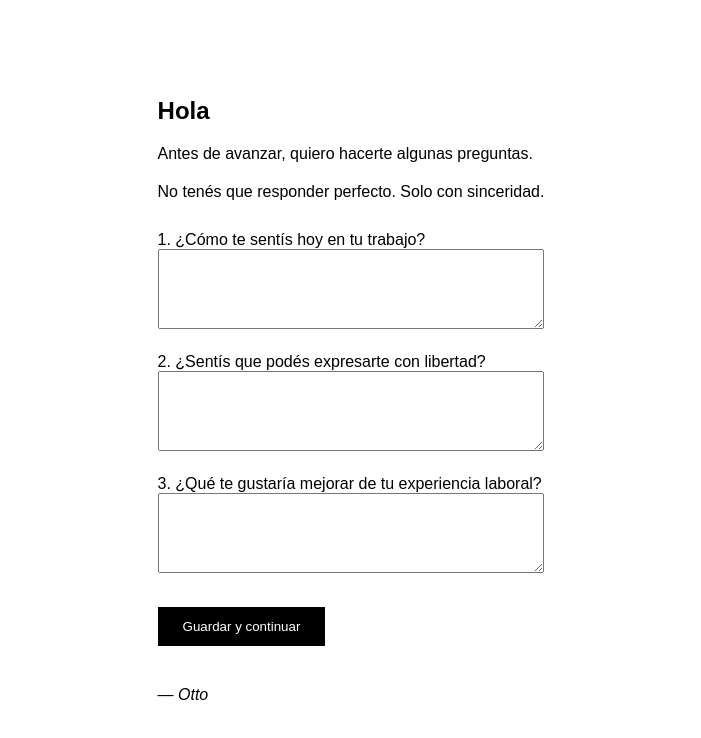
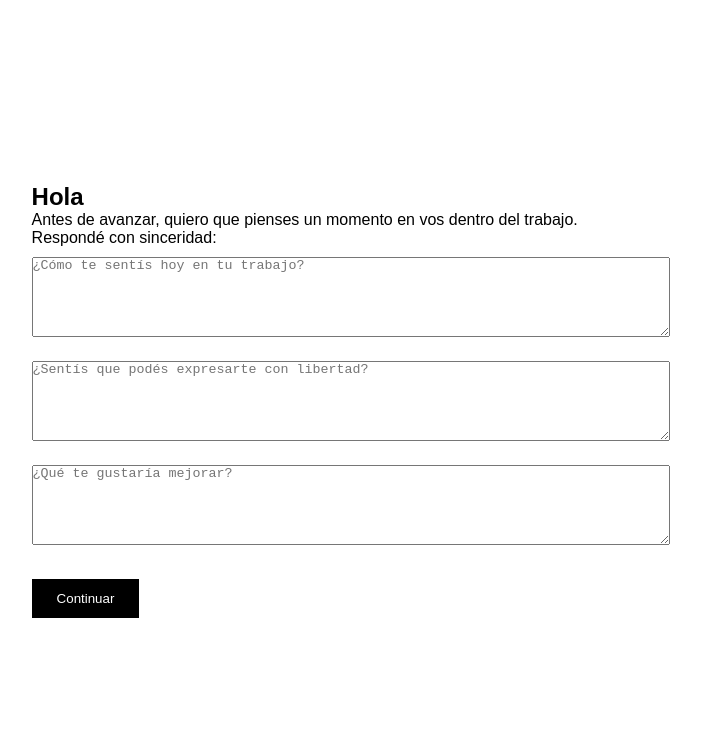
Before and after one commit to micagg282-blip/fatboy, a Next.js app: page / in a window 1280 px wide. Both pictures are taken after a click on the button "Entrar". Shown: the top 738 px of the page, without its empty margins (289-990 px from the left). Built offline with nearby package versions, Linux system fonts and the light colour scheme.

Commit message:
nivel 2 comunicacion y vinculos

```diff
--- a/pages/index.js
+++ b/pages/index.js
@@ -52,31 +52,30 @@ export default function Home() {
         <div style={{ maxWidth: "700px" }}>
           <h2>Hola {nombre}</h2>
 
-          <p style={{ marginTop: "20px" }}>
-            Antes de avanzar, quiero hacerte algunas preguntas.
+          <p>
+            Antes de avanzar, quiero que pienses un momento en vos dentro del
+            trabajo.
           </p>
 
-          <p style={{ marginTop: "20px" }}>
-            No tenés que responder perfecto.
-            Solo con sinceridad.
-          </p>
+          <p>Respondé con sinceridad:</p>
 
-          <div style={{ marginTop: "30px" }}>
-            <p>1. ¿Cómo te sentís hoy en tu trabajo?</p>
-            <textarea style={{ width: "100%", height: "80px" }} />
+          <textarea
+            placeholder="¿Cómo te sentís hoy en tu trabajo?"
+            style={{ width: "100%", height: "80px", marginTop: "10px" }}
+          />
 
-            <p style={{ marginTop: "20px" }}>
-              2. ¿Sentís que podés expresarte con libertad?
-            </p>
-            <textarea style={{ width: "100%", height: "80px" }} />
+          <textarea
+            placeholder="¿Sentís que podés expresarte con libertad?"
+            style={{ width: "100%", height: "80px", marginTop: "20px" }}
+          />
 
-            <p style={{ marginTop: "20px" }}>
-              3. ¿Qué te gustaría mejorar de tu experiencia laboral?
-            </p>
-            <textarea style={{ width: "100%", height: "80px" }} />
-          </div>
+          <textarea
+            placeholder="¿Qué te gustaría mejorar?"
+            style={{ width: "100%", height: "80px", marginTop: "20px" }}
+          />
 
           <button
+            onClick={() => setPaso(3)}
             style={{
               marginTop: "30px",
               background: "#000",
@@ -86,10 +85,41 @@ export default function Home() {
               cursor: "pointer",
             }}
           >
-            Guardar y continuar
+            Continuar
           </button>
+        </div>
+      )}
 
-          <p style={{ marginTop: "40px", fontStyle: "italic" }}>
+      {paso === 3 && (
+        <div style={{ maxWidth: "700px" }}>
+          <h2>Comunicación y vínculos</h2>
+
+          <p style={{ marginTop: "20px" }}>
+            Ahora pensemos en cómo te relacionás con las personas que te rodean.
+          </p>
+
+          <p>Respondé con calma:</p>
+
+          <textarea
+            placeholder="¿Cómo es tu comunicación con tus compañeros?"
+            style={{ width: "100%", height: "80px", marginTop: "10px" }}
+          />
+
+          <textarea
+            placeholder="¿Sentís que sos escuchado/a?"
+            style={{ width: "100%", height: "80px", marginTop: "20px" }}
+          />
+
+          <textarea
+            placeholder="¿Qué te gustaría cambiar en la forma de comunicarte?"
+            style={{ width: "100%", height: "80px", marginTop: "20px" }}
+          />
+
+          <p style={{ marginTop: "30px" }}>
+            Gracias por tomarte este espacio.
+          </p>
+
+          <p style={{ fontStyle: "italic", marginTop: "20px" }}>
             — Otto
           </p>
         </div>
```
